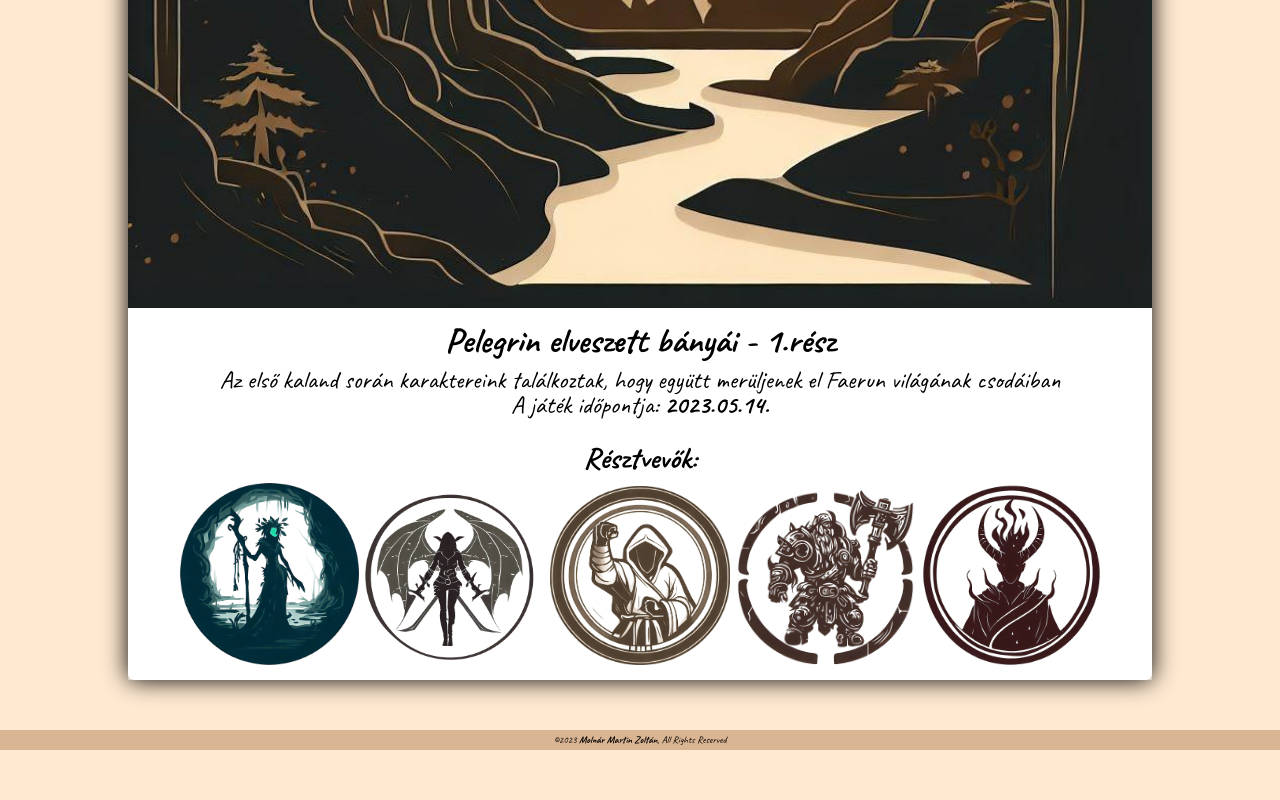
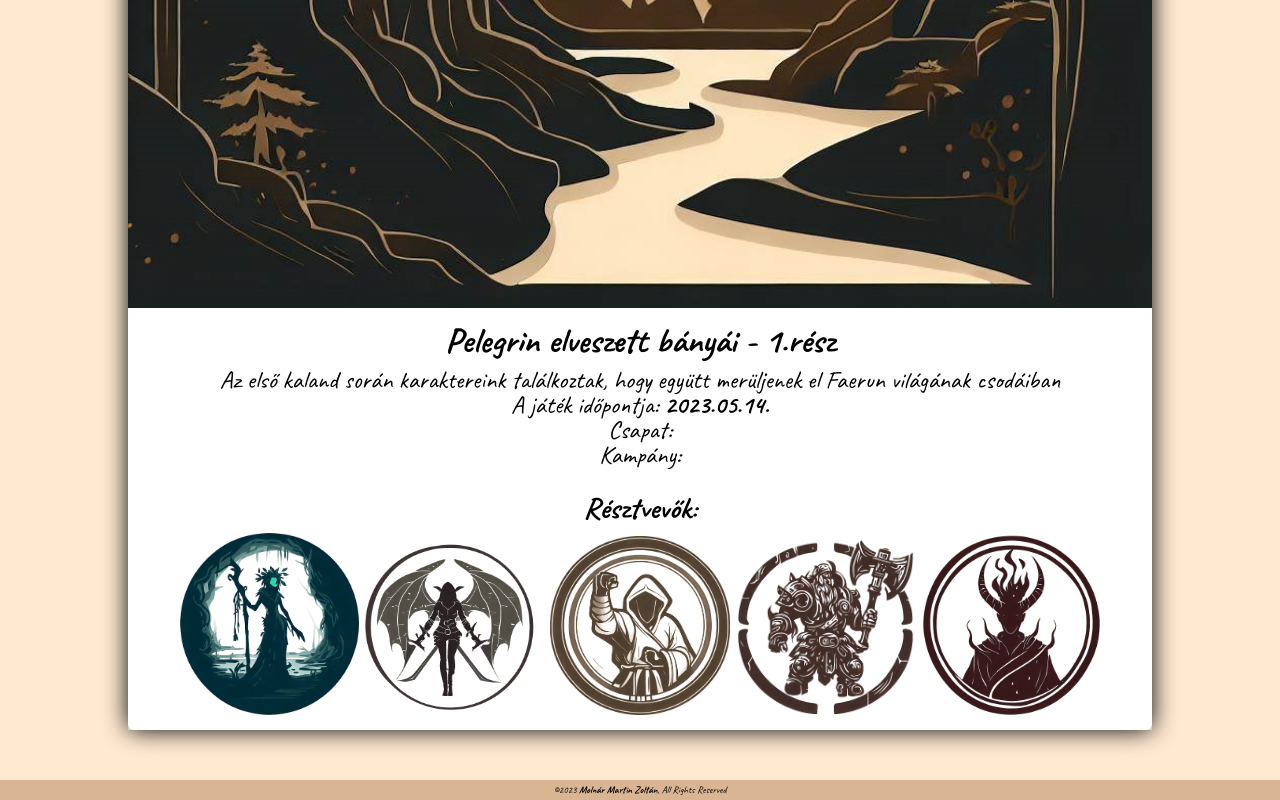
Before and after one commit to mmartin1995/sarkanylovas, a plain HTML site: page index.html in a window 1280 px wide. Shown: the part 1926-2726 px from the top of the page. Before the commit the page ends 2676 px from the top, so only its background shows below. Drawn offline with nearby package versions, Linux system fonts and the light colour scheme.

Commit message:
csapat és kampány kell a kalandkártyára

```diff
--- a/index.html
+++ b/index.html
@@ -34,6 +34,8 @@
             <h2>Pelegrin elveszett bányái - 1.rész</h2>
             <p>Az első kaland során karaktereink találkoztak, hogy együtt merüljenek el Faerun világának csodáiban</p>
             <div>A játék időpontja: <strong>2023.05.14.</strong></div>
+            <div>Csapat:</div>
+            <div>Kampány:</div>
       </a>
               <div class="characters">
                 <h3>Résztvevők:</h3>
```
